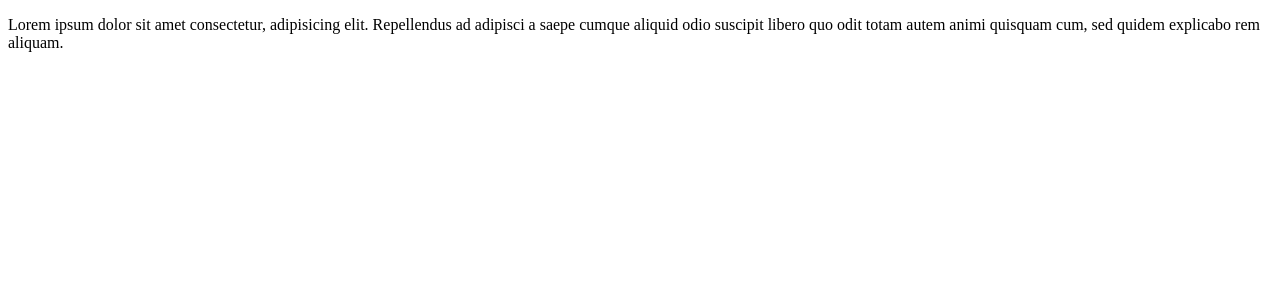
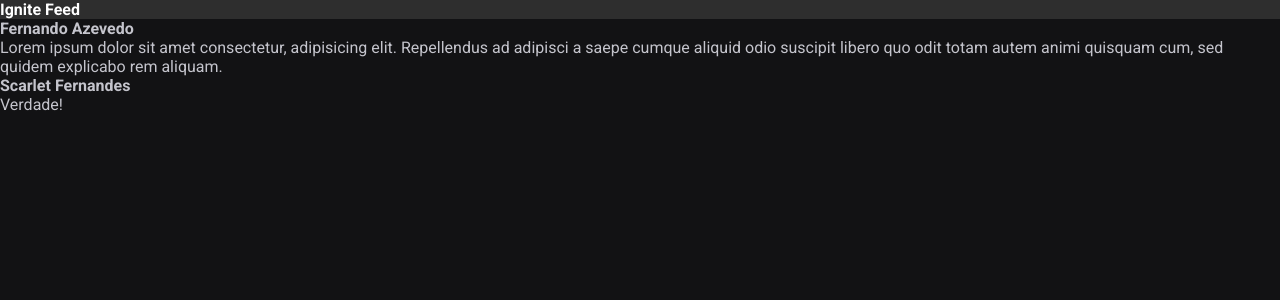
Before and after one commit to FernandoAz09/Ignite-React, a React (Vite) app in the folder React/aulas/01-fundamentos--reactjs/: page / in a window 1280 px wide. Shown: the top 300 px of the page. Built offline with nearby package versions, Linux system fonts and the light colour scheme.

Commit message:
Primeiro componente + estilizando com o CSS MODULE

```diff
--- a/React/aulas/01-fundamentos--reactjs/index.html
+++ b/React/aulas/01-fundamentos--reactjs/index.html
@@ -1,12 +1,21 @@
 <!DOCTYPE html>
 <html lang="en">
+
 <head>
+  <link rel="preconnect" href="https://fonts.googleapis.com" />
+  <link rel="preconnect" href="https://fonts.gstatic.com" crossorigin />
+
   <meta charset="UTF-8" />
   <meta name="viewport" content="width=device-width, initial-scale=1.0" />
+
+  <link href="https://fonts.googleapis.com/css2?family=Roboto:wght@400;700&display=swap" rel="stylesheet" />
+
   <title>Fundamentos React</title>
 </head>
+
 <body>
   <div id="root"></div>
   <script type="module" src="/src/main.jsx"></script>
 </body>
+
 </html>
--- a/React/aulas/01-fundamentos--reactjs/src/App.jsx
+++ b/React/aulas/01-fundamentos--reactjs/src/App.jsx
@@ -1,11 +1,19 @@
+import { Header } from "./components/Header"
 import { Post } from "./Post"
+
+import "./global.css"
 
 export function App() {
   return (
     <>
+    <Header />
       <Post
-        autor="Fernando Azevedo"
+        author="Fernando Azevedo"
         content="Lorem ipsum dolor sit amet consectetur, adipisicing elit. Repellendus ad adipisci a saepe cumque aliquid odio suscipit libero quo odit totam autem animi quisquam cum, sed quidem explicabo rem aliquam."
+      />
+      <Post
+        author="Scarlet Fernandes"
+        content="Verdade!"
       />
     </>
   )
--- a/React/aulas/01-fundamentos--reactjs/src/Post.jsx
+++ b/React/aulas/01-fundamentos--reactjs/src/Post.jsx
@@ -1,4 +1,9 @@
 
 export function Post(props) {
-    return <p>{props.content}</p>
+    return (
+        <>
+            <strong>{props.author}</strong>
+            <p>{props.content}</p>
+        </>
+    )
 }
--- /dev/null
+++ b/React/aulas/01-fundamentos--reactjs/src/components/Header.jsx
@@ -0,0 +1,9 @@
+import styles from './Header.module.css'
+
+export function Header() {
+    return (
+        <header className={styles.header}>
+            <strong>Ignite Feed</strong>
+        </header>
+    )
+}
--- /dev/null
+++ b/React/aulas/01-fundamentos--reactjs/src/components/Header.module.css
@@ -0,0 +1,4 @@
+.header {
+    background-color: #2e2e2e;
+    color: #fff;
+}
--- /dev/null
+++ b/React/aulas/01-fundamentos--reactjs/src/global.css
@@ -0,0 +1,30 @@
+:root {
+    --white: #fff;
+    --gray-100: #e1e1e6;
+    --gray-300: #c4c4cc;
+    --gray-400: #8d8d99;
+    --gray-600: #323238;
+    --gray-700: #29292e;
+    --gray-800: #202024;
+    --gray-900: #121214;
+
+    --green-500: #00875f;
+}
+
+* {
+    margin: 0;
+    padding: 0;
+    box-sizing: border-box;
+}
+
+body {
+    background-color: var(--gray-900);
+    color: var(--gray-300);
+    -webkit-font-smooting: antialiased;
+}
+
+body, input, textarea, button {
+    font-family: 'Roboto', sans-serif;
+    font-weight: 400;
+    font-size: 1rem;
+}
```
Lines whose indentation alone changed are shown as unchanged.
